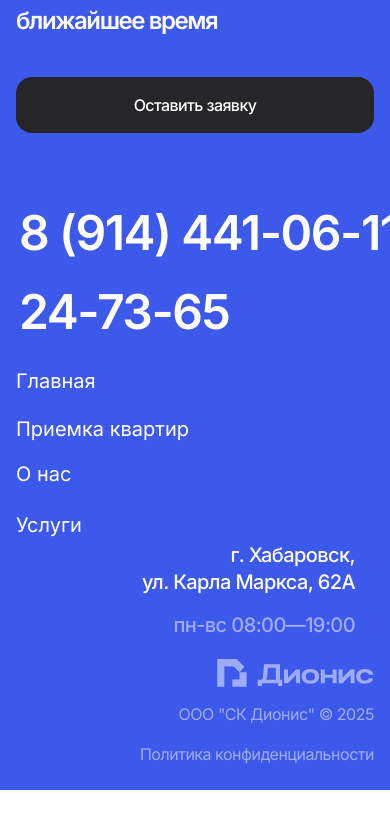
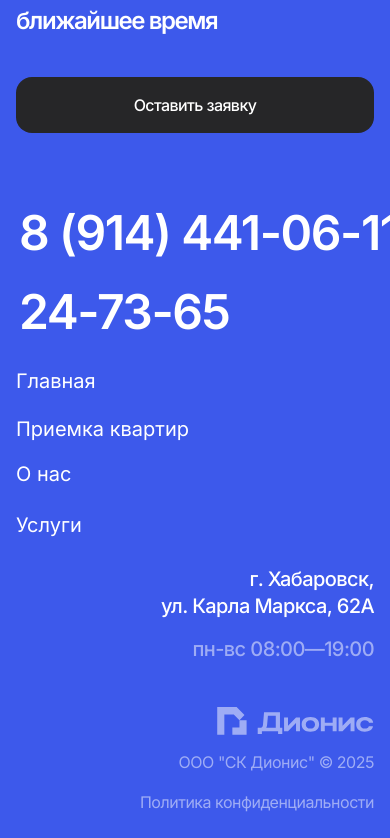
Before and after one commit to Youmeon/GIGABUILD, a Vue app in the folder frontend/: page / in a window 390 px wide. Shown: the part 6209-7047 px from the top of the page. Before the commit the page ends 6999 px from the top, so only its background shows below. Built offline with nearby package versions, Linux system fonts and the light colour scheme.

Commit message:
add madia request for footer

```diff
--- a/frontend/src/components/Footer.vue
+++ b/frontend/src/components/Footer.vue
@@ -40,7 +40,7 @@
       </div>
     </div>
     <div
-      class="flex flex-wrap justify-between pb-4 text-[20px] text-neutral-100 max-sm:mt-4 max-sm:text-[12px] md:gap-[50px] xl:gap-[100px] max-[744px]:mt-[68px] max-[744px]:flex-row max-[744px]:justify-between max-[744px]:items-start"
+      class="flex flex-wrap justify-between pb-4 text-[20px] text-neutral-100 max-sm:mt-4 max-sm:text-[12px] md:gap-[50px] xl:gap-[100px] max-[744px]:mt-[68px] max-[744px]:justify-between max-[744px]:items-start max-[744px]:gap-y-6"
     >
       <div class="flex w-full flex-wrap justify-between md:gap-3 max-[744px]:w-auto max-[744px]:flex-col max-[744px]:gap-[13px]">
         <div class="flex w-full items-center justify-between max-sm:gap-4 max-[744px]:w-auto max-[744px]:flex-col max-[744px]:items-start max-[744px]:gap-[13px]">
@@ -68,7 +68,7 @@
       </div>
 
       <!-- Контакты для 744px справа -->
-      <div class="hidden max-[744px]:flex max-[744px]:flex-col max-[744px]:gap-4 max-[744px]:w-[339px]">
+      <div class="hidden max-[744px]:flex max-[744px]:flex-col max-[744px]:gap-4 max-[744px]:w-full max-[744px]:max-w-[339px] max-[744px]:items-end max-[744px]:ml-auto">
         <span class="max-[744px]:text-[20px] max-[744px]:leading-[1.35] max-[744px]:tracking-[-0.59px] max-[744px]:text-right max-[744px]:font-medium">
           г. Хабаровск, <br class='min-md:hidden'/> ул. Карла Маркса, 62А
         </span>
```
